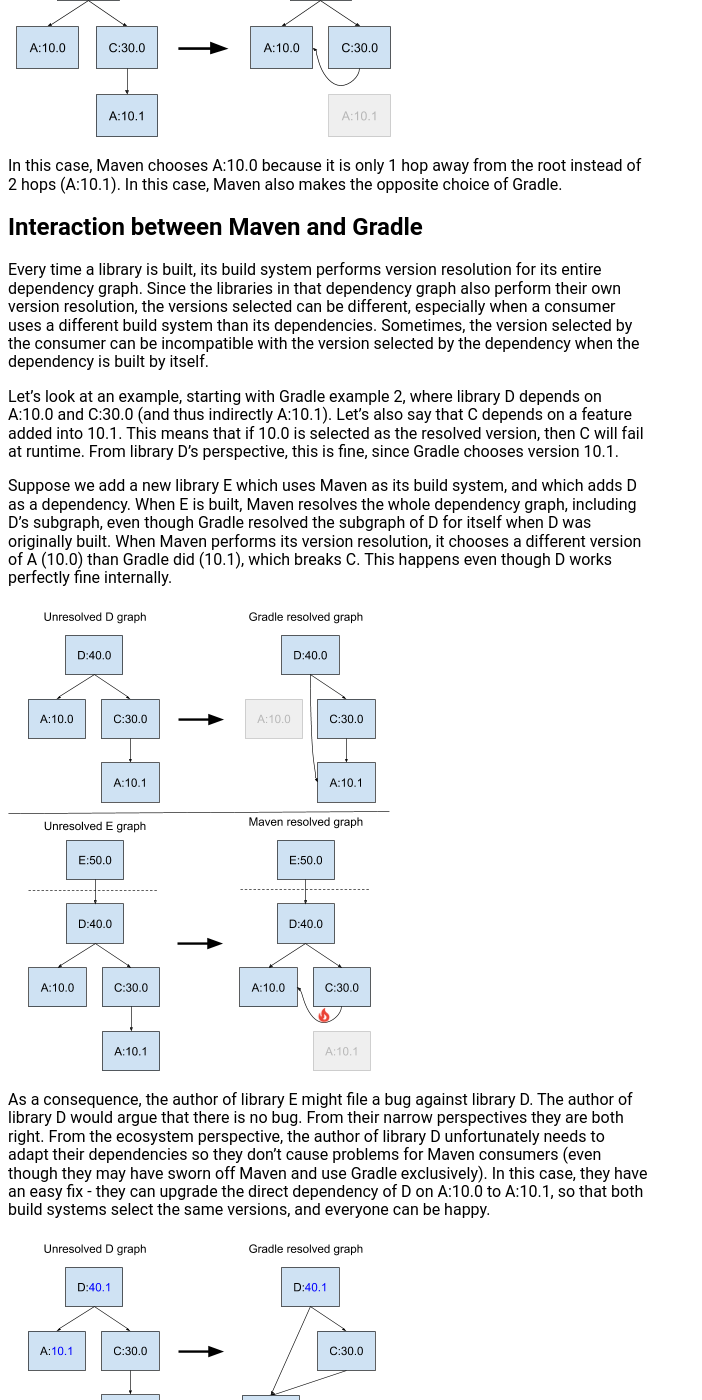
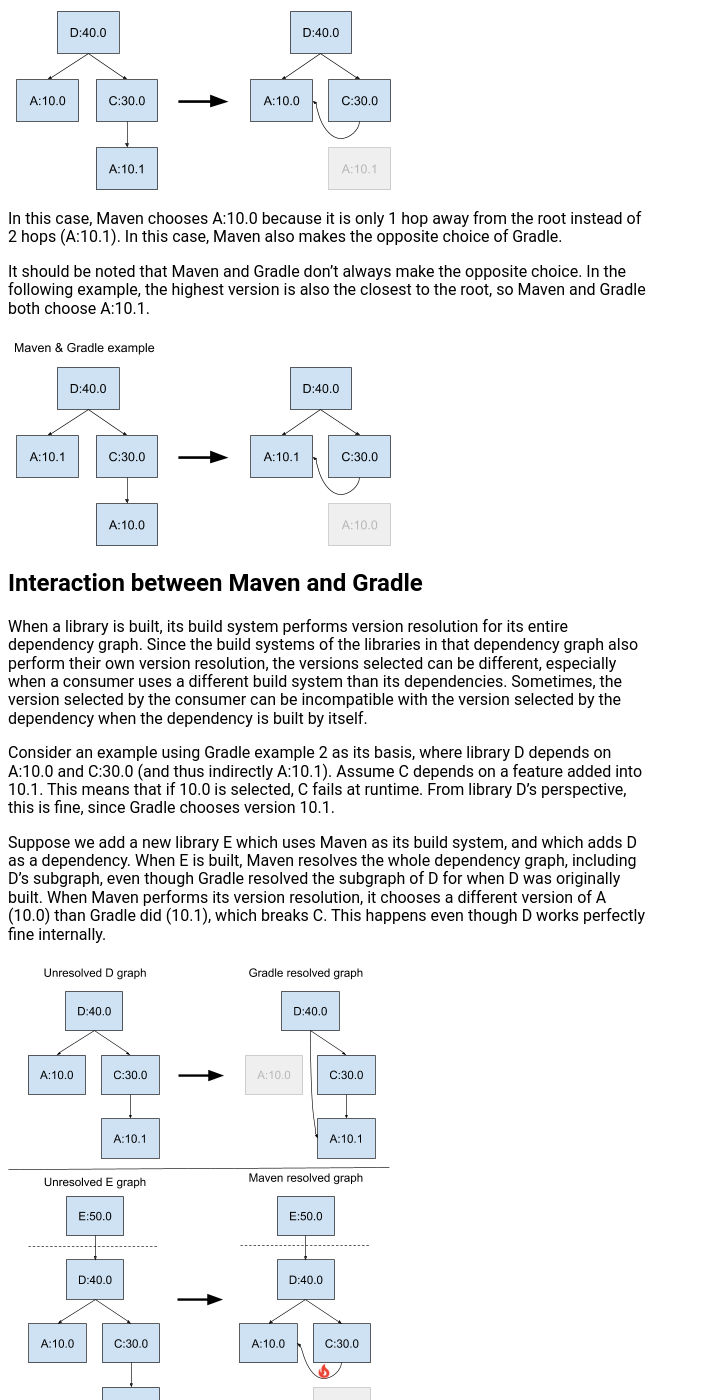
Before and after one commit to GoogleCloudPlatform/cloud-opensource-java, a Jekyll site: the page built from docs/how-does-version-resolution-work-in-maven-and-gradle.md, in a window 1280 px wide and 1400 px high, scrolled down 2553 px. Shown: the whole window, without its empty margins (0-702 px from the left). Built offline with Jekyll 4.4.1, drawn with Linux system fonts in a browser that asks for light colours; our own code applies the rules of GitHub Pages for plain Markdown files; some of the changed text lies outside the part shown.

Commit message:
PR feedback, fourth round

```diff
--- a/docs/how-does-version-resolution-work-in-maven-and-gradle.md
+++ b/docs/how-does-version-resolution-work-in-maven-and-gradle.md
@@ -2,118 +2,126 @@
 
 The build system that you choose for building your Java code determines which
 version resolution algorithm is used to choose the versions of your
-dependencies. Unfortunately, the two most popular build systems in open source
-(Maven and Gradle) use different version resolution algorithms. They also use
-different names for the concept: Maven calls the process *dependency mediation*,
-while Gradle calls the process *version conflict resolution*. In this article,
-we will use the term *version resolution*, omitting the word "conflict" so that
-the process it not confused with program-breaking conflicts that we discuss
-elsewhere. No matter which build system you choose, you are likely to have
-direct or indirect dependencies that use the other one, so you need to
-understand how both work. Note: Our focus is on build systems based on the Maven
-repository system, so we ignore other build environments like Eclipse and Ant
-that work differently.
+dependencies. Unfortunately, the two most popular build systems (Maven and
+Gradle) use different version resolution algorithms. This article explains how
+the algorithms of these two build systems work and how they interact with each
+other. No matter which build system you choose, you are likely to have direct or
+indirect dependencies that use the other one, so you need to understand how both
+work. To limit the scope, we ignore other build environments like Eclipse and
+Ant that are not based on the Maven repository system and that work differently.
 
-Before we look at Maven and Gradle specifically, we need to understand what
-happens in the version resolution process. The input of this process is a
+Maven and Gradle use different names for the process of selecting dependency
+versions: Maven calls the process *dependency mediation*, while Gradle calls the
+process *version conflict resolution*. In this article, we use the term *version
+resolution*, omitting the word "conflict" so that the process is not confused
+with program-breaking conflicts that we discuss elsewhere.
+
+Before looking at Maven and Gradle specifically, it's important to understand
+the concepts of version resolution in general. The input of this process is a
 dependency graph which reflects the dependencies as specified by each library in
-the graph, which we call an *unresolved dependency graph*. In such a graph, there
-can be multiple versions of each library. The version resolution process walks
-the unresolved dependency graph and decides which version to use for every
+the graph, which we call an *unresolved dependency graph*. In such a graph,
+there can be multiple versions of each library. The version resolution process
+walks the unresolved dependency graph and decides which version to use for every
 library encountered. Whether or not the build tool produces a graph as an output
 of this resolution, it is useful to think of this output in terms of a new
 graph. We call the graph representation of this output a *resolved dependency
 graph*. Here is a visual representation of the process:
 
-<img src="assets/images/ddc-resolution-00.png">
+<img src="assets/images/ddc-resolution-00.png" alt="version resolution process">
 
 For example, we could have an unresolved graph that looks like this:
 
-<img src="assets/images/ddc-resolution-01.png">
+<img src="assets/images/ddc-resolution-01.png" alt="unresolved graph">
 
 In this graph, there are two versions of A (10.0 and 10.1). The version
 resolution process picks a single version for A, which could be either version
 depending on the algorithm. If A:10.0 is picked, the resolved dependency graph
 looks like the following. In this graph, C's dependency on A:10.1 is overridden.
 
-<img src="assets/images/ddc-resolution-02.png">
+<img src="assets/images/ddc-resolution-02.png" alt="resolved graph, A:10.0 chosen">
 
 If A:10.1 is picked, the resolved dependency graph looks like the following. In
 this graph, B's dependency on A:10.0 is overridden.
 
-<img src="assets/images/ddc-resolution-03.png">
+<img src="assets/images/ddc-resolution-03.png" alt="resolved graph, A:10.1 chosen">
 
-So why do we need to pick a single version? The reason is that Java's default
-class loader only loads one version of each fully-qualified class name at
-runtime. So, if you try to put multiple versions on the classpath, you would not
-get both versions at runtime. Java build systems handle this issue upfront by
-picking a single version for each library before the classpath is even
-constructed.
+So why do we need to pick a single version? The reason is that each class loader
+only loads one version of each fully-qualified class name at runtime. So, if you
+put multiple versions on the classpath, you do not get both versions at
+runtime. Java build systems handle this issue upfront by picking a single
+version for each library before the classpath is even constructed.
 
 Now let's look at the version resolution algorithms used by Gradle and
 Maven. Let's consider Gradle first because it is the simpler one to
 describe. Simply put, Gradle chooses the highest version encountered in your
-dependency graph. For the example above, Gradle would pick A:10.1.
+dependency graph. For the example above, Gradle picks A:10.1.
 
-<img src="assets/images/ddc-resolution-04.png">
+<img src="assets/images/ddc-resolution-04.png" alt="Gradle example 1">
 
 Gradle applies the higher-version rule even if it overrides one of your own
 direct dependency declarations:
 
-<img src="assets/images/ddc-resolution-05.png">
+<img src="assets/images/ddc-resolution-05.png" alt="Gradle example 2">
 
-Next let's consider Maven. Maven chooses the version that is closest to the root
-of the dependency graph, and if there is a tie, then it chooses the version it
+Next consider Maven. Maven chooses the version that is closest to the root of
+the dependency graph, and if there is a tie, it chooses the version it
 encounters first. Another way to describe the algorithm is that Maven chooses
-the first version encountered when traversing the dependency graph following a
-breadth-first traversal. Looking at the same example we used first for Gradle:
+the first version encountered when traversing the dependency graph in
+breadth-first order. Looking at the same unresolved dependency graph we used
+in Gradle example 1:
 
-<img src="assets/images/ddc-resolution-06.png">
+<img src="assets/images/ddc-resolution-06.png" alt="Maven example 1">
 
-As you can see if you compare the resolved graphs, Maven makes the opposite
-choice. Let's look at the second example, where the root has both a direct and
+As you can see by comparing the resolved graphs, Maven makes the opposite
+choice. Now consider at the second example, where the root has both a direct and
 indirect dependency on the same library:
 
-<img src="assets/images/ddc-resolution-07.png">
+<img src="assets/images/ddc-resolution-07.png" alt="Maven example 2">
 
 In this case, Maven chooses A:10.0 because it is only 1 hop away from the root
 instead of 2 hops (A:10.1). In this case, Maven also makes the opposite choice
 of Gradle.
 
+It should be noted that Maven and Gradle don't always make the opposite choice.
+In the following example, the highest version is also the closest to the root,
+so Maven and Gradle both choose A:10.1.
+
+<img src="assets/images/ddc-resolution-07b.png" alt="Maven and Gradle example">
+
 ## Interaction between Maven and Gradle
 
-Every time a library is built, its build system performs version resolution for
-its entire dependency graph. Since the libraries in that dependency graph also
-perform their own version resolution, the versions selected can be different,
-especially when a consumer uses a different build system than its dependencies.
-Sometimes, the version selected by the consumer can be incompatible with the
-version selected by the dependency when the dependency is built by itself.
+When a library is built, its build system performs version resolution for its
+entire dependency graph. Since the build systems of the libraries in that
+dependency graph also perform their own version resolution, the versions
+selected can be different, especially when a consumer uses a different build
+system than its dependencies. Sometimes, the version selected by the consumer
+can be incompatible with the version selected by the dependency when the
+dependency is built by itself.
 
-Let's look at an example, starting with Gradle example 2, where library D
-depends on A:10.0 and C:30.0 (and thus indirectly A:10.1). Let's also say that C
-depends on a feature added into 10.1. This means that if 10.0 is selected as the
-resolved version, then C will fail at runtime. From library D's perspective,
-this is fine, since Gradle chooses version 10.1.
+Consider an example using Gradle example 2 as its basis, where library D depends
+on A:10.0 and C:30.0 (and thus indirectly A:10.1). Assume C depends on a feature
+added into 10.1. This means that if 10.0 is selected, C fails at runtime. From
+library D's perspective, this is fine, since Gradle chooses version 10.1.
 
 Suppose we add a new library E which uses Maven as its build system, and which
 adds D as a dependency. When E is built, Maven resolves the whole dependency
 graph, including D's subgraph, even though Gradle resolved the subgraph of D for
-itself when D was originally built. When Maven performs its version resolution,
+when D was originally built. When Maven performs its version resolution,
 it chooses a different version of A (10.0) than Gradle did (10.1), which breaks
 C. This happens even though D works perfectly fine internally.
 
-<img src="assets/images/ddc-resolution-08.png">
+<img src="assets/images/ddc-resolution-08.png" alt="Gradle and maven disagreement">
 
 As a consequence, the author of library E might file a bug against library
-D. The author of library D would argue that there is no bug. From their narrow
-perspectives they are both right. From the ecosystem perspective, the author of
-library D unfortunately needs to adapt their dependencies so they don't cause
+D. The author of library D would argue that there is no bug. From their individual
+perspectives, are both right. From the ecosystem perspective, the author of
+library D unfortunately needs to adapt its dependencies so they don't cause
 problems for Maven consumers (even though they may have sworn off Maven and use
 Gradle exclusively). In this case, they have an easy fix - they can upgrade the
 direct dependency of D on A:10.0 to A:10.1, so that both build systems select
-the same versions, and everyone can be happy.
+the same version, and everyone is happy.
 
-<img src="assets/images/ddc-resolution-09.png">
+<img src="assets/images/ddc-resolution-09.png" alt="Gradle and Maven agreement">
 
 There are many more possible scenarios which require more complicated
 fixes. Solving those problems will be the topic of another article.
```
Also changed, not shown: docs/assets/images/ddc-resolution-07b.png (added).
